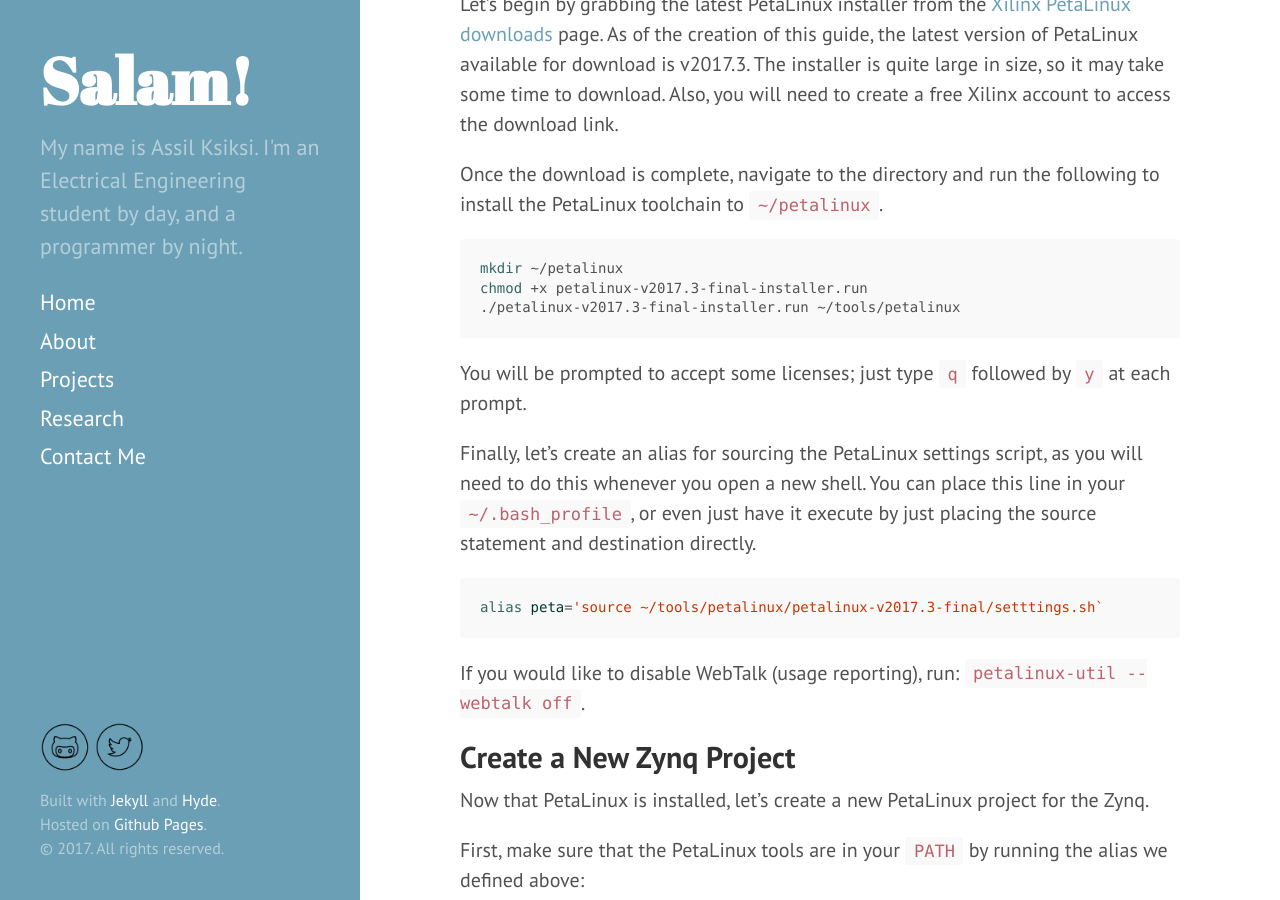
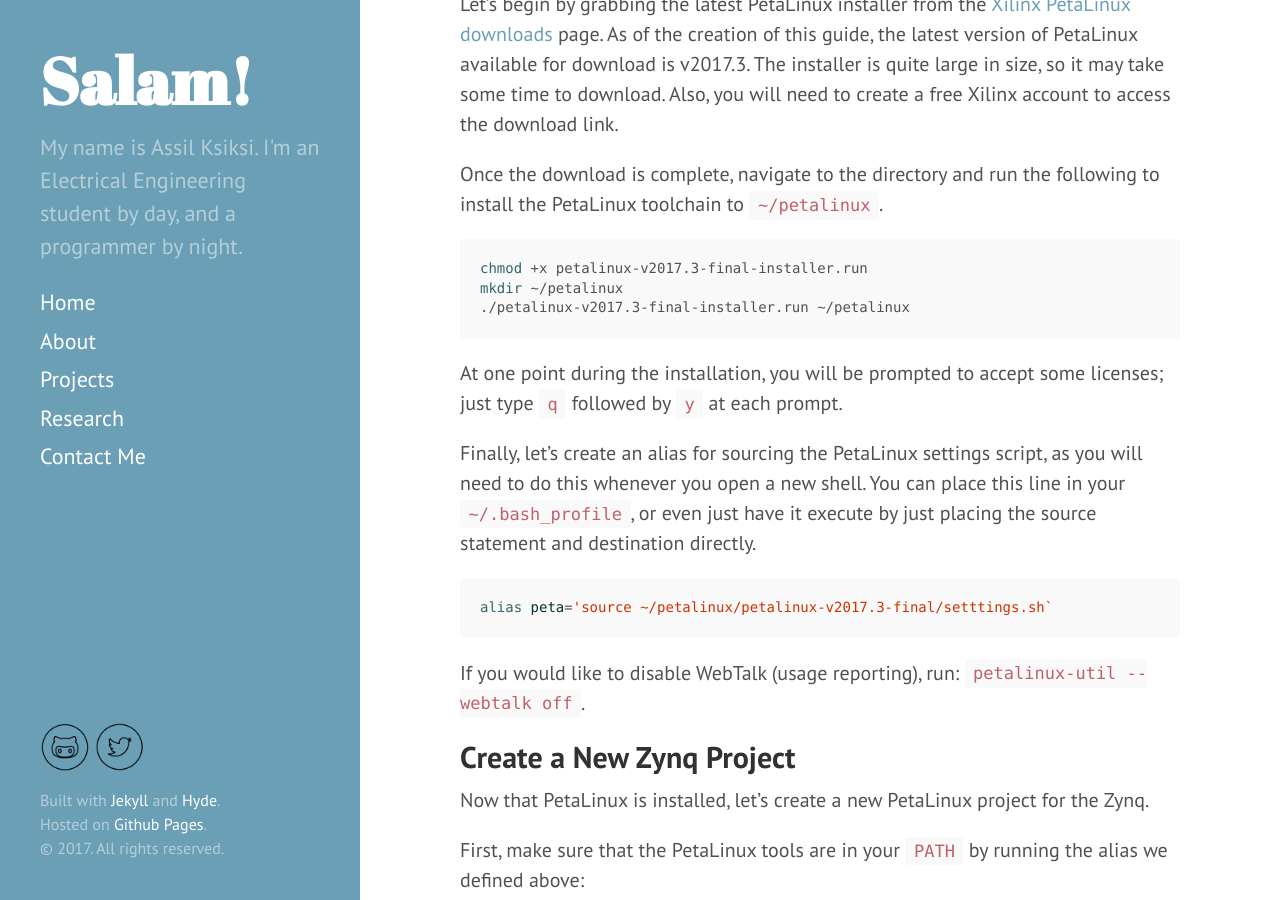
Before and after one commit to aksiksi/blog, a Jekyll site: the page built from _posts/2017-10-24-building-a-petalinux-project.md, in a window 1280 px wide and 900 px high, scrolled down 1107 px. Built offline with Jekyll 4.4.1, drawn with Linux system fonts in a browser that asks for light colours; comment, search, counter and statistics services are not loaded.

Commit message:
Update PetaLinux guide steps

````diff
--- a/_posts/2017-10-24-building-a-petalinux-project.md
+++ b/_posts/2017-10-24-building-a-petalinux-project.md
@@ -35,17 +35,17 @@ Let's begin by grabbing the latest PetaLinux installer from the [Xilinx PetaLinu
 Once the download is complete, navigate to the directory and run the following to install the PetaLinux toolchain to `~/petalinux`.
 
 ```bash
+chmod +x petalinux-v2017.3-final-installer.run
 mkdir ~/petalinux
-chmod +x petalinux-v2017.3-final-installer.run
-./petalinux-v2017.3-final-installer.run ~/tools/petalinux
+./petalinux-v2017.3-final-installer.run ~/petalinux
 ```
 
-You will be prompted to accept some licenses; just type `q` followed by `y` at each prompt.
+At one point during the installation, you will be prompted to accept some licenses; just type `q` followed by `y` at each prompt.
 
 Finally, let's create an alias for sourcing the PetaLinux settings script, as you will need to do this whenever you open a new shell. You can place this line in your `~/.bash_profile`, or even just have it execute by just placing the source statement and destination directly.
 
 ```bash
-alias peta='source ~/tools/petalinux/petalinux-v2017.3-final/setttings.sh`
+alias peta='source ~/petalinux/petalinux-v2017.3-final/setttings.sh`
 ```
 
 If you would like to disable WebTalk (usage reporting), run: `petalinux-util --webtalk off`.
````
